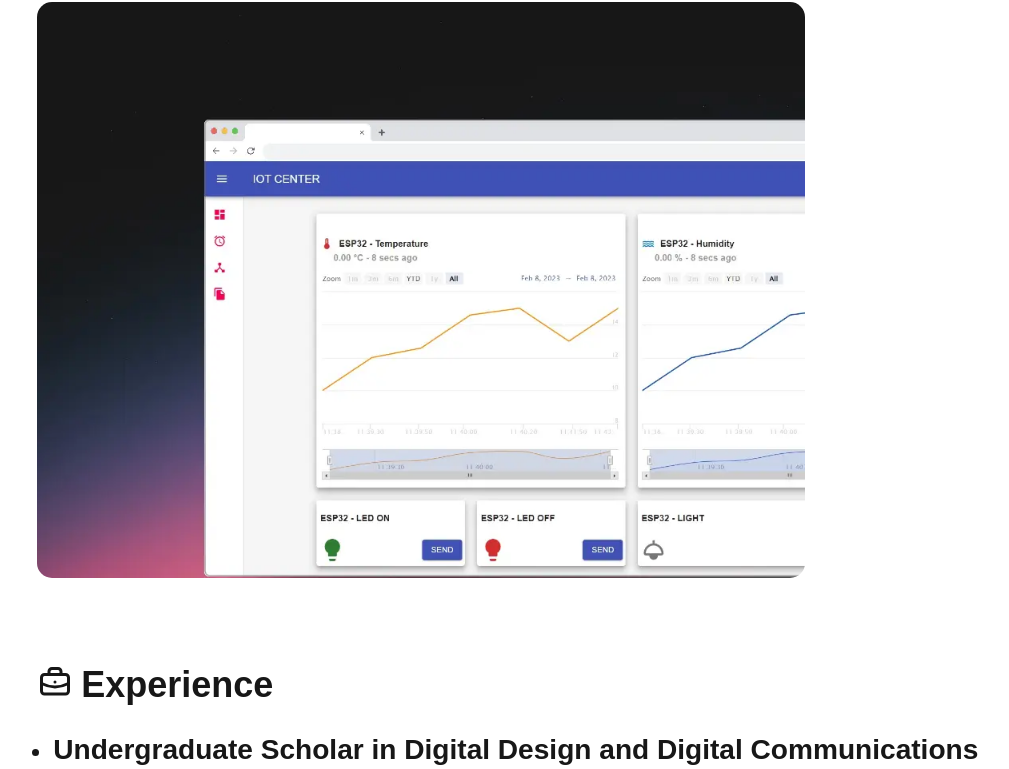
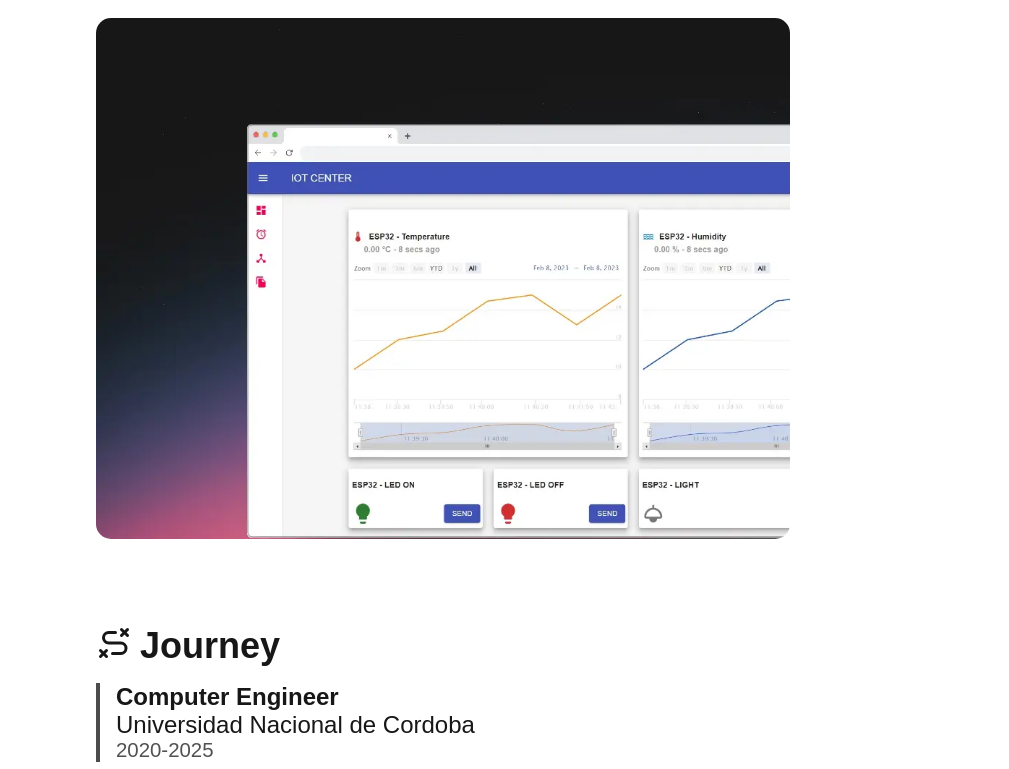
Before and after one commit to marcosraimondi1/marcosraimondi1.github.io, a Next.js app: page / in a window 1280 px wide. Shown: the part 1980-2749 px from the top of the page, without its empty margins (110-1119 px from the left). Built offline with nearby package versions, Linux system fonts and the light colour scheme.

Commit message:
Styled experience section

```diff
--- a/src/app/page.js
+++ b/src/app/page.js
@@ -2,13 +2,13 @@ import AboutMe from '@/components/AboutMe'
 import Experience from '@/components/Experience'
 import Hero from '@/components/Hero'
 import Projects from '@/components/Projects'
-import SectionContainer from '@/components/SectionContainer'
-import SectionTitle from '@/components/SectionTitle'
+import SectionContainer from '@/components/Section/SectionContainer'
+import SectionTitle from '@/components/Section/SectionTitle'
 import Skills from '@/components/Skills'
 import Header from '@/components/Header'
 import Footer from '@/components/Footer'
 import CodeIcon from '@/components/icons/CodeIcon'
-import PortfolioIcon from '@/components/icons/PortfolioIcon'
+import PathIcon from '@/components/icons/PathIcon'
 
 import styles from './page.module.css'
 
@@ -33,10 +33,10 @@ export default function Home () {
           <Projects />
         </SectionContainer>
 
-        <SectionContainer id="experience">
+        <SectionContainer id="journey">
           <SectionTitle>
-            <PortfolioIcon height={36} />
-            Experience</SectionTitle>
+            <PathIcon height={36} />
+            Journey</SectionTitle>
           <Experience />
         </SectionContainer>
 
--- a/src/components/Experience.js
+++ /dev/null
@@ -1,37 +0,0 @@
-const experience = [
-  {
-    title: 'Undergraduate Scholar in Digital Design and Digital Communications',
-    company: 'Funacion Fulgor',
-    date: '2022-2024'
-  },
-  {
-    title: 'Computer Engineer',
-    company: 'Universidad Nacional de Cordoba',
-    date: '2020-2025'
-  }
-]
-
-export default function Experience () {
-  return (
-    <ul style={styles.list}>
-      {experience.map((item, index) => (
-        <li key={index}>
-          <h3>{item.title}</h3>
-          <p>{item.company}</p>
-          <p>{item.date}</p>
-        </li>
-      ))}
-    </ul>
-  )
-}
-
-const styles = {
-  list: {
-    display: 'flex',
-    flexDirection: 'column',
-    justifyContent: 'center',
-    alignItems: 'flex-start',
-    padding: '1rem',
-    listType: 'none'
-  }
-}
--- /dev/null
+++ b/src/components/Experience/experience.module.css
@@ -0,0 +1,28 @@
+.list {
+  display: flex;
+  flex-direction: column;
+  justify-content: center;
+  align-items: flex-start;
+  list-style-type: none;
+}
+
+.item {
+  display: flex;
+  flex-direction: column;
+  justify-content: center;
+  align-items: flex-start;
+  margin-bottom: 1.5rem;
+  border-left: 4px solid rgb(0,0,0, 0.7);
+  padding-left: 1rem;
+}
+
+.date {
+  font-size: 85%;
+  opacity: 0.75;
+}
+
+@media (prefers-color-scheme: dark) {
+  .item {
+    border-left: 4px solid rgb(255,255,255, 0.7);
+  }
+}
--- /dev/null
+++ b/src/components/Experience/index.js
@@ -0,0 +1,28 @@
+import styles from './experience.module.css'
+
+const experience = [
+  {
+    title: 'Computer Engineer',
+    company: 'Universidad Nacional de Cordoba',
+    date: '2020-2025'
+  },
+  {
+    title: 'Undergraduate Scholar in Digital Design and Digital Communications',
+    company: 'Funacion Fulgor',
+    date: '2022-2024'
+  }
+]
+
+export default function Experience () {
+  return (
+    <ul className={styles.list}>
+      {experience.map((item, index) => (
+        <li key={index} className={styles.item}>
+          <b>{item.title}</b>
+          <p>{item.company}</p>
+          <p className={styles.date}>{item.date}</p>
+        </li>
+      ))}
+    </ul>
+  )
+}
--- a/src/components/Header/index.js
+++ b/src/components/Header/index.js
@@ -4,7 +4,7 @@ const navItems = [
   { title: 'Home', label: 'home', url: '/#' },
   { title: 'About', label: 'about-me', url: '/#about-me' },
   { title: 'Projects', label: 'my-projects', url: '/#my-projects' },
-  { title: 'Experience', label: 'experience', url: '/#experience' },
+  { title: 'Journey', label: 'journey', url: '/#journey' },
   { title: 'Skills', label: 'skills', url: '/#skills' }
 ]
 
--- a/src/components/Projects/projects.module.css
+++ b/src/components/Projects/projects.module.css
@@ -13,7 +13,7 @@
   justify-content: center;
   text-decoration: none;
   gap: 8px;
-  margin: 10px 0;
+  marginBottom: 10px;
 }
 
 
--- /dev/null
+++ b/src/components/Section/SectionContainer.js
@@ -0,0 +1,13 @@
+import styles from './sectionContainer.module.css'
+
+export default function SectionContainer ({ children, id }) {
+  return (
+    <section
+      id={id}
+      data-section={id}
+      className={styles.section}
+    >
+      {children}
+    </section>
+  )
+}
--- a/src/components/SectionTitle.js
+++ b/src/components/Section/SectionTitle.js
@@ -10,7 +10,7 @@ const styles = {
   h2: {
     alignSelf: 'flex-start',
     marginTop: '2.75rem',
-    marginBottom: '0.75rem',
+    marginBottom: '1rem',
     display: 'flex',
     justifyContent: 'center',
     gap: '8px'
--- /dev/null
+++ b/src/components/Section/sectionContainer.module.css
@@ -0,0 +1,15 @@
+.section {
+  width: 80%;
+  max-width: 900px;
+  padding: 1rem;
+  display: flex;
+  flex-direction: column;
+  justify-content: center;
+  align-items: flex-start;
+}
+
+@media (max-width: 768px) {
+  body {
+    width: 90%;
+  }
+}
--- a/src/components/SectionContainer.js
+++ /dev/null
@@ -1,22 +0,0 @@
-export default function SectionContainer ({ children, id }) {
-  return (
-    <section
-      id={id}
-      data-section={id}
-      style={styles.section}
-    >
-      {children}
-    </section>
-  )
-}
-
-const styles = {
-  section: {
-    width: '80%',
-    padding: '1rem',
-    display: 'flex',
-    flexDirection: 'column',
-    justifyContent: 'center',
-    alignItems: 'flex-start'
-  }
-}
--- /dev/null
+++ b/src/components/icons/PathIcon.js
@@ -0,0 +1,3 @@
+const PathIcon = (props) => <svg {...props} xmlns="http://www.w3.org/2000/svg" viewBox="0 0 24 24" fill="none" stroke="currentColor" strokeWidth="2" strokeLinecap="round" strokeLinejoin="round" ><path stroke="none" d="M0 0h24v24H0z" fill="none" /><path d="M3 17l4 4" /><path d="M7 17l-4 4" /><path d="M17 3l4 4" /><path d="M21 3l-4 4" /><path d="M11 19h5.5a3.5 3.5 0 0 0 0 -7h-8a3.5 3.5 0 0 1 0 -7h4.5" /></svg>
+
+export default PathIcon
```
